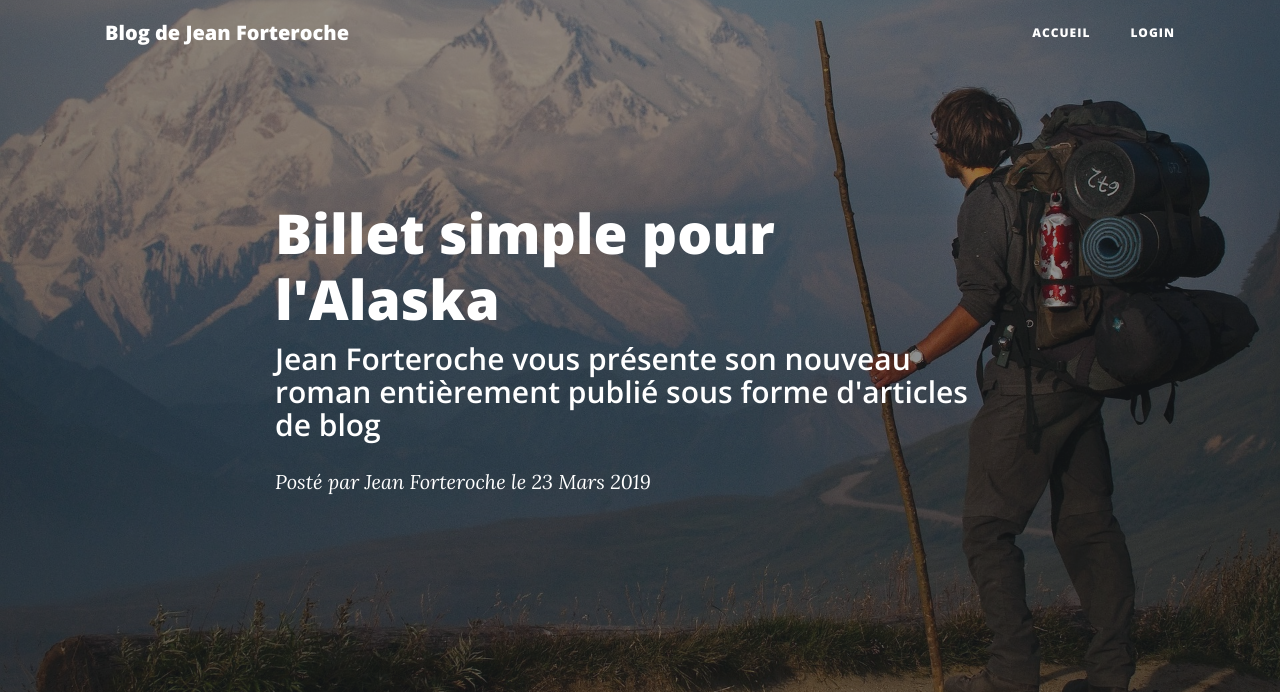
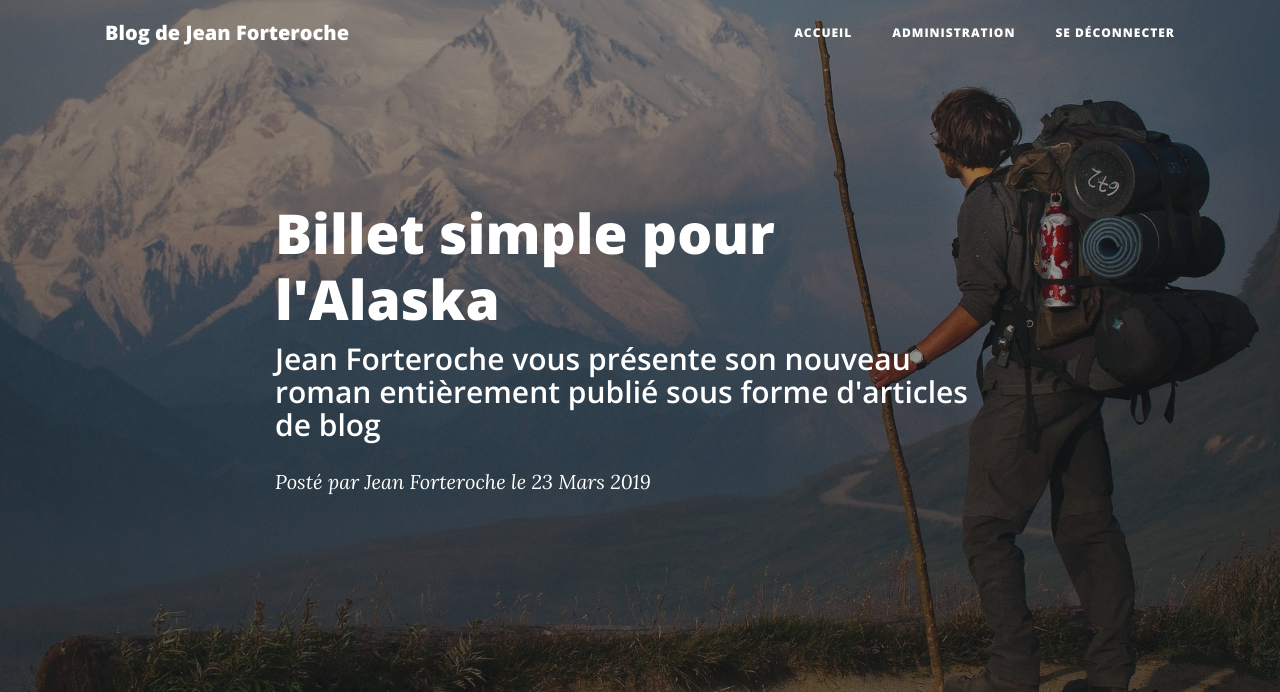
Before and after one commit to JeremyLeconte/p4, a PHP site: page /index.php in a window 1280 px wide. Shown: the top 692 px of the page. Run offline with PHP 8.4, Linux system fonts and the light colour scheme; the visitor is signed in with stand-in values (Sample User, id 1); data that the repository does not hold is empty; some libraries are stand-ins or nearby versions.

Commit message:
commit 22/10
Add logOut and Admin button

```diff
--- a/vues/partials/nav.php
+++ b/vues/partials/nav.php
@@ -11,11 +11,20 @@
       <div class="collapse navbar-collapse" id="navbarResponsive">
         <ul class="navbar-nav ml-auto">
           <li class="nav-item">
-            <a class="nav-link" href="index.php">Accueil</a>
+            <a class="nav-link" href="./index.php">Accueil</a>
           </li>
-          <li class="nav-item">
-            <a class="nav-link" href="index.php?page=logginIn">Login</a>
-          </li>
+          <?php if (array_key_exists("isLoggedIn",$_SESSION) && $_SESSION["isLoggedIn"]==true) { ?>
+            <li class="nav-item">
+              <a class="nav-link" href="./index.php?page=InterfaceAdmin">Administration</a>
+            </li>
+            <li class="nav-item">
+              <a class="nav-link" href="./index.php?page=logOut">se déconnecter</a>
+            </li>
+          <?php } else { ?>
+            <li class="nav-item">
+              <a class="nav-link" href="./index.php?page=identification">Login</a>
+            </li>
+          <?php } ?>
         </ul>
       </div>
     </div>
```
